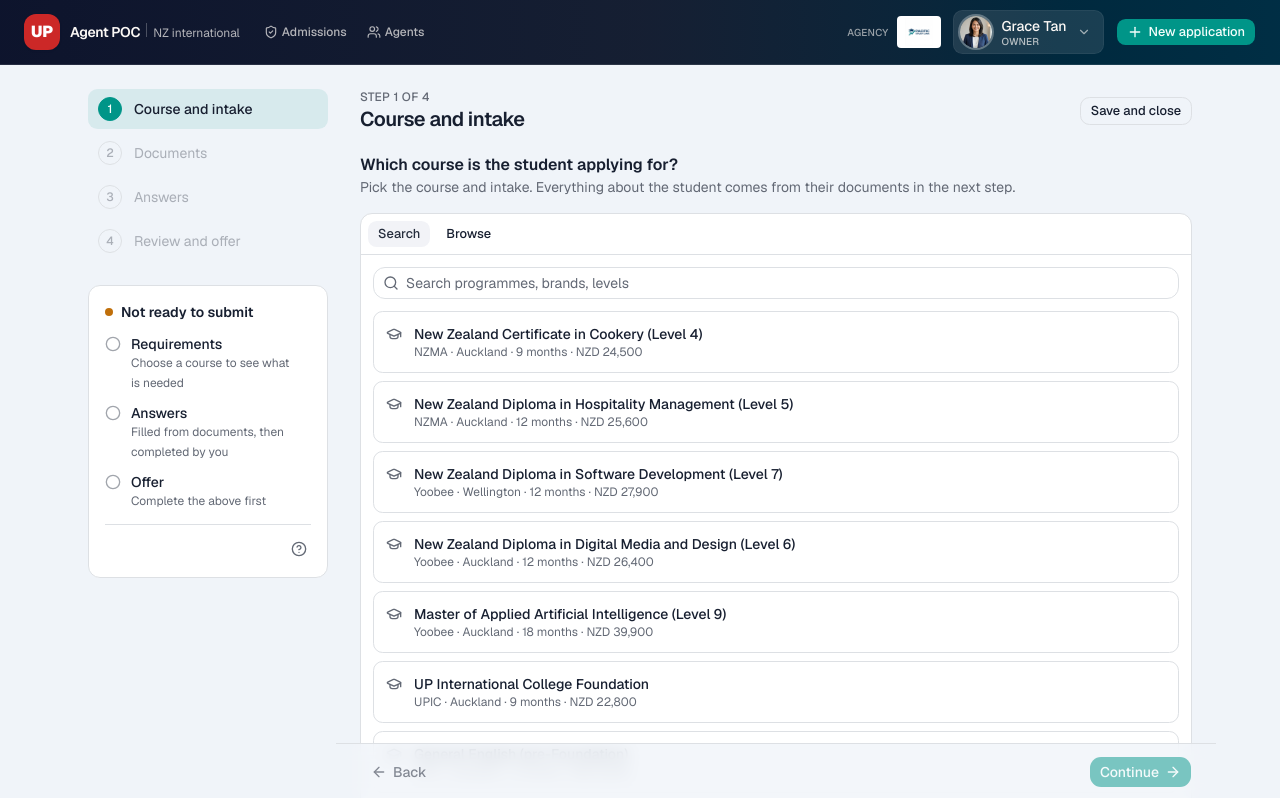
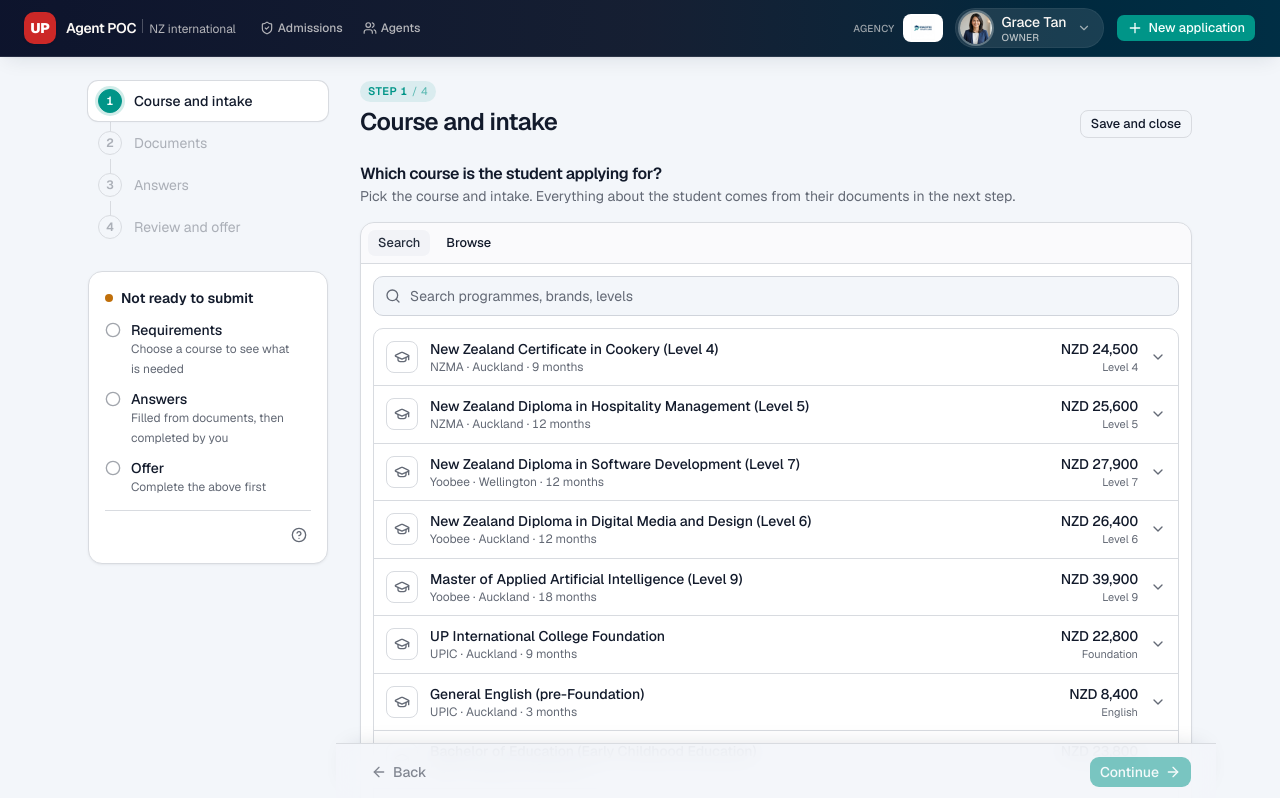
Before and after one commit to kostia-gif/up-international-enrolment, a Next.js app: page /new in a window 1280 px wide. Shown: the top 798 px of the page. Built offline with nearby package versions, Linux system fonts and the light colour scheme.

Commit message:
Sharpen visual design: tokens, typography, course picker, rail, header, board

```diff
--- a/app/globals.css
+++ b/app/globals.css
@@ -68,8 +68,8 @@
 
 :root {
   color-scheme: light;
-  --background: oklch(0.965 0.008 255);
-  --foreground: oklch(0.24 0.035 264);
+  --background: oklch(0.972 0.006 250);
+  --foreground: oklch(0.22 0.035 264);
   --card: oklch(1 0 0);
   --card-foreground: oklch(0.24 0.035 264);
   --popover: oklch(1 0 0);
@@ -83,8 +83,8 @@
   --accent: oklch(0.955 0.014 184);
   --accent-foreground: oklch(0.3 0.04 264);
   --destructive: oklch(0.55 0.2 27);
-  --border: oklch(0.905 0.007 264);
-  --input: oklch(0.905 0.007 264);
+  --border: oklch(0.89 0.008 260);
+  --input: oklch(0.87 0.01 260);
   --ring: oklch(0.6 0.11 184);
   --brand: oklch(0.24 0.04 264);
   --brand-foreground: oklch(0.98 0.005 60);
@@ -102,7 +102,7 @@
   --chart-3: oklch(0.55 0.17 285);
   --chart-4: oklch(0.72 0.15 65);
   --chart-5: oklch(0.6 0.13 155);
-  --radius: 0.75rem;
+  --radius: 0.625rem;
   --sidebar: oklch(0.985 0 0);
   --sidebar-foreground: oklch(0.145 0 0);
   --sidebar-primary: oklch(0.205 0 0);
@@ -148,48 +148,29 @@
   --sidebar-ring: oklch(0.556 0 0);
 }
 
-@media (prefers-color-scheme: dark) {
-  :root:not(.light) {
-    color-scheme: dark;
-    --background: oklch(0.145 0 0);
-    --foreground: oklch(0.985 0 0);
-    --card: oklch(0.205 0 0);
-    --card-foreground: oklch(0.985 0 0);
-    --popover: oklch(0.205 0 0);
-    --popover-foreground: oklch(0.985 0 0);
-    --primary: oklch(0.922 0 0);
-    --primary-foreground: oklch(0.205 0 0);
-    --secondary: oklch(0.269 0 0);
-    --secondary-foreground: oklch(0.985 0 0);
-    --muted: oklch(0.269 0 0);
-    --muted-foreground: oklch(0.708 0 0);
-    --accent: oklch(0.269 0 0);
-    --accent-foreground: oklch(0.985 0 0);
-    --destructive: oklch(0.704 0.191 22.216);
-    --border: oklch(1 0 0 / 10%);
-    --input: oklch(1 0 0 / 15%);
-    --ring: oklch(0.556 0 0);
-    --chart-1: oklch(0.87 0 0);
-    --chart-2: oklch(0.556 0 0);
-    --chart-3: oklch(0.439 0 0);
-    --chart-4: oklch(0.371 0 0);
-    --chart-5: oklch(0.269 0 0);
-    --sidebar: oklch(0.205 0 0);
-    --sidebar-foreground: oklch(0.985 0 0);
-    --sidebar-primary: oklch(0.488 0.243 264.376);
-    --sidebar-primary-foreground: oklch(0.985 0 0);
-    --sidebar-accent: oklch(0.269 0 0);
-    --sidebar-accent-foreground: oklch(0.985 0 0);
-    --sidebar-border: oklch(1 0 0 / 10%);
-    --sidebar-ring: oklch(0.556 0 0);
-  }
-}
-
 @layer base {
   * {
     @apply border-border outline-ring/50;
   }
+  html {
+    scroll-behavior: smooth;
+  }
   body {
     @apply bg-background text-foreground;
+    font-feature-settings: 'cv11', 'ss01', 'ss03';
+    font-variant-numeric: tabular-nums;
+    text-rendering: optimizeLegibility;
+  }
+  h1,
+  h2,
+  h3 {
+    @apply tracking-tight text-balance;
+  }
+  ::selection {
+    background: color-mix(in oklch, var(--primary) 22%, transparent);
+  }
+  * {
+    scrollbar-width: thin;
+    scrollbar-color: color-mix(in oklch, var(--foreground) 18%, transparent) transparent;
   }
 }
--- a/components/app-header.tsx
+++ b/components/app-header.tsx
@@ -19,8 +19,8 @@ export function AppHeader() {
   const active = AGENCY.counsellors.find((c) => c.id === activeUserId)
 
   return (
-    <header className="sticky top-0 z-30 border-b border-white/10 bg-gradient-to-r from-[oklch(0.2_0.05_270)] via-brand to-[oklch(0.28_0.07_230)] text-brand-foreground">
-      <div className="flex h-16 items-center gap-4 px-4 md:px-6">
+    <header className="sticky top-0 z-30 border-b border-white/10 bg-gradient-to-r from-[oklch(0.2_0.05_270)] via-brand to-[oklch(0.28_0.07_230)] text-brand-foreground shadow-md">
+      <div className="flex h-14 items-center gap-4 px-4 md:px-6">
         <Link href="/" className="flex items-center gap-2.5">
           <UpMark />
           <span className="hidden items-baseline gap-1.5 sm:flex">
@@ -55,7 +55,7 @@ export function AppHeader() {
             <img
               src="/agency-logo.png"
               alt={`${AGENCY.name} logo`}
-              className="h-8 w-auto rounded bg-white px-2 py-0.5 object-contain"
+              className="h-7 w-auto rounded-md bg-white px-2 py-0.5 object-contain"
             />
           </span>
           <DropdownMenu>
@@ -63,7 +63,7 @@ export function AppHeader() {
               render={
                 <Button
                   size="sm"
-                  className="h-11 gap-2.5 border border-white/15 bg-white/10 pl-1.5 pr-3 text-brand-foreground hover:bg-white/20"
+                  className="h-10 gap-2.5 rounded-full border border-white/15 bg-white/10 pl-1 pr-3 text-brand-foreground hover:bg-white/20"
                 />
               }
             >
@@ -122,7 +122,7 @@ export function AppHeader() {
 function UpMark() {
   return (
     <span className="flex items-center">
-      <span className="grid size-9 place-items-center rounded-lg bg-[oklch(0.55_0.2_27)] text-base font-black leading-none tracking-tight text-white shadow-sm">
+      <span className="grid size-8 place-items-center rounded-lg bg-[oklch(0.55_0.2_27)] text-sm font-black leading-none tracking-tight text-white shadow-sm">
         UP
       </span>
     </span>
--- a/components/wizard/course-picker.tsx
+++ b/components/wizard/course-picker.tsx
@@ -1,7 +1,7 @@
 'use client'
 
 import { useMemo, useState } from 'react'
-import { Search, GraduationCap, TriangleAlert } from 'lucide-react'
+import { ChevronDown, Search, GraduationCap, TriangleAlert } from 'lucide-react'
 import {
   CATALOG,
   BRANDS,
@@ -42,8 +42,8 @@ export function CoursePicker({
   }, [query, available])
 
   return (
-    <div className="rounded-lg border border-border bg-card">
-      <div className="flex items-center gap-1 border-b border-border p-1.5">
+    <div className="overflow-hidden rounded-xl border border-border bg-card shadow-sm">
+      <div className="flex items-center gap-1 border-b border-border bg-muted/40 p-1.5">
         <Button
           variant={mode === 'search' ? 'secondary' : 'ghost'}
           size="sm"
@@ -63,12 +63,12 @@ export function CoursePicker({
       {mode === 'search' ? (
         <div className="p-3">
           <div className="relative mb-3">
-            <Search className="absolute left-2.5 top-1/2 size-4 -translate-y-1/2 text-muted-foreground" />
+            <Search className="absolute left-3 top-1/2 size-4 -translate-y-1/2 text-muted-foreground" />
             <Input
               value={query}
               onChange={(e) => setQuery(e.target.value)}
               placeholder="Search programmes, brands, levels"
-              className="pl-8"
+              className="h-10 bg-background pl-9 text-sm"
             />
           </div>
           <ProgrammeList
@@ -108,8 +108,8 @@ function BrowseView({
 
   return (
     <div className="grid grid-cols-1 gap-0 sm:grid-cols-[120px_150px_1fr]">
-      <div className="flex flex-col border-b border-border p-2 sm:border-b-0 sm:border-r">
-        <p className="px-2 pb-1 text-[11px] font-semibold uppercase text-muted-foreground">Brand</p>
+      <div className="flex flex-col gap-0.5 border-b border-border bg-muted/30 p-2 sm:border-b-0 sm:border-r">
+        <p className="px-2 pb-1 text-[11px] font-semibold uppercase tracking-wide text-muted-foreground">Brand</p>
         {BRANDS.map((b) => (
           <button
             key={b}
@@ -118,21 +118,21 @@ function BrowseView({
               setGroup(null)
             }}
             className={cn(
-              'rounded px-2 py-1.5 text-left text-sm transition-colors',
-              brand === b ? 'bg-primary/10 font-medium' : 'hover:bg-muted',
+              'rounded-md px-2 py-1.5 text-left text-sm transition-colors',
+              brand === b ? 'bg-card font-medium text-foreground shadow-xs ring-1 ring-border' : 'text-muted-foreground hover:bg-card/70 hover:text-foreground',
             )}
           >
             {b}
           </button>
         ))}
       </div>
-      <div className="flex flex-col border-b border-border p-2 sm:border-b-0 sm:border-r">
-        <p className="px-2 pb-1 text-[11px] font-semibold uppercase text-muted-foreground">Level</p>
+      <div className="flex flex-col gap-0.5 border-b border-border bg-muted/30 p-2 sm:border-b-0 sm:border-r">
+        <p className="px-2 pb-1 text-[11px] font-semibold uppercase tracking-wide text-muted-foreground">Level</p>
         <button
           onClick={() => setGroup(null)}
           className={cn(
-            'rounded px-2 py-1.5 text-left text-sm transition-colors',
-            !group ? 'bg-primary/10 font-medium' : 'hover:bg-muted',
+            'rounded-md px-2 py-1.5 text-left text-sm transition-colors',
+            !group ? 'bg-card font-medium text-foreground shadow-xs ring-1 ring-border' : 'text-muted-foreground hover:bg-card/70 hover:text-foreground',
           )}
         >
           All
@@ -142,8 +142,8 @@ function BrowseView({
             key={g}
             onClick={() => setGroup(g)}
             className={cn(
-              'rounded px-2 py-1.5 text-left text-sm transition-colors',
-              group === g ? 'bg-primary/10 font-medium' : 'hover:bg-muted',
+              'rounded-md px-2 py-1.5 text-left text-sm transition-colors',
+              group === g ? 'bg-card font-medium text-foreground shadow-xs ring-1 ring-border' : 'text-muted-foreground hover:bg-card/70 hover:text-foreground',
             )}
           >
             {g}
@@ -177,23 +177,52 @@ function ProgrammeList({
     return <p className="py-6 text-center text-sm text-muted-foreground">No programmes found.</p>
   }
   return (
-    <ul className="flex flex-col gap-2">
-      {programmes.map((p) => (
-        <li key={p.id} className="rounded-md border border-border">
+    <ul className="overflow-hidden rounded-lg border border-border">
+      {programmes.map((p) => {
+        const open = openId === p.id
+        return (
+          <li
+            key={p.id}
+            className={cn(
+              'border-b border-border last:border-b-0 transition-colors',
+              open ? 'bg-accent/50' : 'hover:bg-muted/50',
+            )}
+          >
             <button
-            onClick={() => setOpenId(openId === p.id ? null : p.id)}
-            className="flex w-full items-start gap-3 p-3 text-left"
+              onClick={() => setOpenId(open ? null : p.id)}
+              aria-expanded={open}
+              className="flex w-full items-center gap-3 px-3 py-2.5 text-left"
             >
-            <GraduationCap className="mt-0.5 size-4 shrink-0 text-muted-foreground" />
-            <div className="min-w-0 flex-1">
-              <p className="text-sm font-medium text-pretty">{p.programmeName}</p>
-              <p className="text-xs text-muted-foreground">
-                {p.brand} · {p.campus} · {p.durationMonths} months · {p.priceBundle}
-              </p>
-            </div>
+              <span
+                className={cn(
+                  'grid size-8 shrink-0 place-items-center rounded-md border transition-colors',
+                  open
+                    ? 'border-primary/30 bg-primary/10 text-primary'
+                    : 'border-border bg-card text-muted-foreground',
+                )}
+              >
+                <GraduationCap className="size-4" aria-hidden />
+              </span>
+              <span className="min-w-0 flex-1">
+                <span className="block truncate text-sm font-medium">{p.programmeName}</span>
+                <span className="block truncate text-xs text-muted-foreground">
+                  {p.brand} · {p.campus} · {p.durationMonths} months
+                </span>
+              </span>
+              <span className="hidden shrink-0 text-right sm:block">
+                <span className="block text-sm font-medium">{p.priceBundle}</span>
+                <span className="block text-[11px] text-muted-foreground">{p.level}</span>
+              </span>
+              <ChevronDown
+                className={cn(
+                  'size-4 shrink-0 text-muted-foreground transition-transform',
+                  open && 'rotate-180 text-primary',
+                )}
+                aria-hidden
+              />
             </button>
-          {openId === p.id && (
-            <div className="border-t border-border p-3">
+            {open && (
+              <div className="border-t border-border/70 bg-card px-3 py-3 pl-14">
                 <p className="mb-2 text-xs font-medium text-muted-foreground">Select an intake</p>
                 <div className="flex flex-wrap gap-2">
                   {p.intakes.map((intake) => {
@@ -205,10 +234,10 @@ function ProgrammeList({
                         disabled={closed}
                         onClick={() => onSelect(p, intake)}
                         className={cn(
-                        'flex items-center gap-1.5 rounded-md border px-2.5 py-1.5 text-xs transition-colors',
+                          'flex items-center gap-1.5 rounded-md border px-3 py-1.5 text-xs font-medium transition-all',
                           closed
                             ? 'cursor-not-allowed border-border bg-muted text-muted-foreground/50 line-through'
-                          : 'border-border hover:border-primary hover:bg-primary/5',
+                            : 'border-border bg-card hover:border-primary hover:bg-primary hover:text-primary-foreground hover:shadow-sm',
                         )}
                       >
                         {formatDate(intake)}
@@ -225,7 +254,8 @@ function ProgrammeList({
               </div>
             )}
           </li>
-      ))}
+        )
+      })}
     </ul>
   )
 }
--- a/components/wizard/wizard-rail.tsx
+++ b/components/wizard/wizard-rail.tsx
@@ -10,35 +10,45 @@ export function WizardRail({ processing }: { processing?: boolean }) {
 
   return (
     <aside className="flex flex-col gap-6">
-      <ol className="flex flex-col gap-1">
-        {WIZARD_STEPS.map((s) => {
+      <ol className="relative flex flex-col gap-0.5">
+        {WIZARD_STEPS.map((s, i) => {
           const isActive = s.key === step
           const isDone = s.key < maxStepReached && s.key !== step
           const reachable = s.key <= maxStepReached
+          const last = i === WIZARD_STEPS.length - 1
           return (
-            <li key={s.key}>
+            <li key={s.key} className="relative">
+              {!last && (
+                <span
+                  aria-hidden
+                  className={cn(
+                    'absolute left-[22px] top-9 h-[calc(100%-1.25rem)] w-px',
+                    isDone ? 'bg-success/50' : 'bg-border',
+                  )}
+                />
+              )}
               <button
                 type="button"
                 disabled={!reachable}
                 onClick={() => reachable && goToStep(s.key as StepKey)}
                 aria-current={isActive ? 'step' : undefined}
                 className={cn(
-                  'flex w-full items-center gap-3 rounded-md px-2.5 py-2 text-left text-sm transition-colors',
+                  'relative flex w-full items-center gap-3 rounded-lg px-2.5 py-2 text-left text-sm transition-colors',
                   isActive
-                    ? 'bg-primary/10 font-medium text-foreground'
+                    ? 'bg-card font-medium text-foreground shadow-sm ring-1 ring-border'
                     : reachable
-                      ? 'text-muted-foreground hover:bg-muted'
+                      ? 'text-muted-foreground hover:bg-card/70 hover:text-foreground'
                       : 'cursor-not-allowed text-muted-foreground/50',
                 )}
               >
                 <span
                   className={cn(
-                    'grid size-6 shrink-0 place-items-center rounded-full border text-xs font-medium',
+                    'grid size-6 shrink-0 place-items-center rounded-full border text-xs font-semibold transition-colors',
                     isActive
-                      ? 'border-primary bg-primary text-primary-foreground'
+                      ? 'border-primary bg-primary text-primary-foreground shadow-[0_0_0_3px_color-mix(in_oklch,var(--primary)_18%,transparent)]'
                       : isDone
                         ? 'border-success bg-success text-success-foreground'
-                        : 'border-border',
+                        : 'border-border bg-background',
                   )}
                 >
                   {isDone ? <CircleCheck className="size-3.5" /> : s.key}
@@ -50,7 +60,7 @@ export function WizardRail({ processing }: { processing?: boolean }) {
         })}
       </ol>
 
-      <div className="rounded-lg border border-border bg-card p-4">
+      <div className="rounded-xl border border-border bg-card p-4 shadow-sm">
         {processing && (
           <p className="mb-3 flex items-center gap-1 text-xs text-info">
             <Loader className="size-3.5 animate-spin" /> Reading documents
--- a/components/wizard/wizard-shell.tsx
+++ b/components/wizard/wizard-shell.tsx
@@ -27,13 +27,16 @@ export function WizardShell() {
       </div>
 
       <div className="min-w-0">
-        <div className="mb-5 flex items-center justify-between">
-          <div>
-            <p className="text-xs font-medium uppercase tracking-wide text-muted-foreground">
-              Step {step} of {WIZARD_STEPS.length}
-              {studentLabel && <span className="normal-case tracking-normal"> · {studentLabel}</span>}
+        <div className="mb-6 flex items-end justify-between gap-4">
+          <div className="flex flex-col gap-1">
+            <p className="flex items-center gap-2 text-[11px] font-semibold uppercase tracking-wider text-muted-foreground">
+              <span className="inline-flex items-center gap-1 rounded-full bg-primary/10 px-2 py-0.5 text-primary">
+                Step {step}
+                <span className="font-normal text-primary/60">/ {WIZARD_STEPS.length}</span>
+              </span>
+              {studentLabel && <span className="normal-case tracking-normal">{studentLabel}</span>}
             </p>
-            <h1 className="text-xl font-semibold tracking-tight">{title}</h1>
+            <h1 className="text-2xl font-semibold">{title}</h1>
           </div>
           <Button variant="outline" size="sm" render={<Link href="/" />} nativeButton={false}>
             Save and close
@@ -45,7 +48,7 @@ export function WizardShell() {
         {step === 3 && <StepAnswers />}
         {step === 4 && <StepReview />}
 
-        <div className="sticky bottom-0 z-10 mt-8 -mx-4 flex items-center justify-between border-t border-border bg-background/95 px-4 py-3 backdrop-blur supports-[backdrop-filter]:bg-background/80 md:-mx-6 md:px-6">
+        <div className="sticky bottom-0 z-10 mt-8 -mx-4 flex items-center justify-between border-t border-border bg-background/90 px-4 py-3 shadow-[0_-8px_24px_-16px_oklch(0.24_0.04_264/0.25)] backdrop-blur-md md:-mx-6 md:px-6">
           <Button
             variant="ghost"
             onClick={() => step > 1 && goToStep((step - 1) as StepKey)}
```
Also changed, not shown: components/dashboard/stage-board.tsx (+7 -7 lines). Lines whose indentation alone changed are shown as unchanged.
